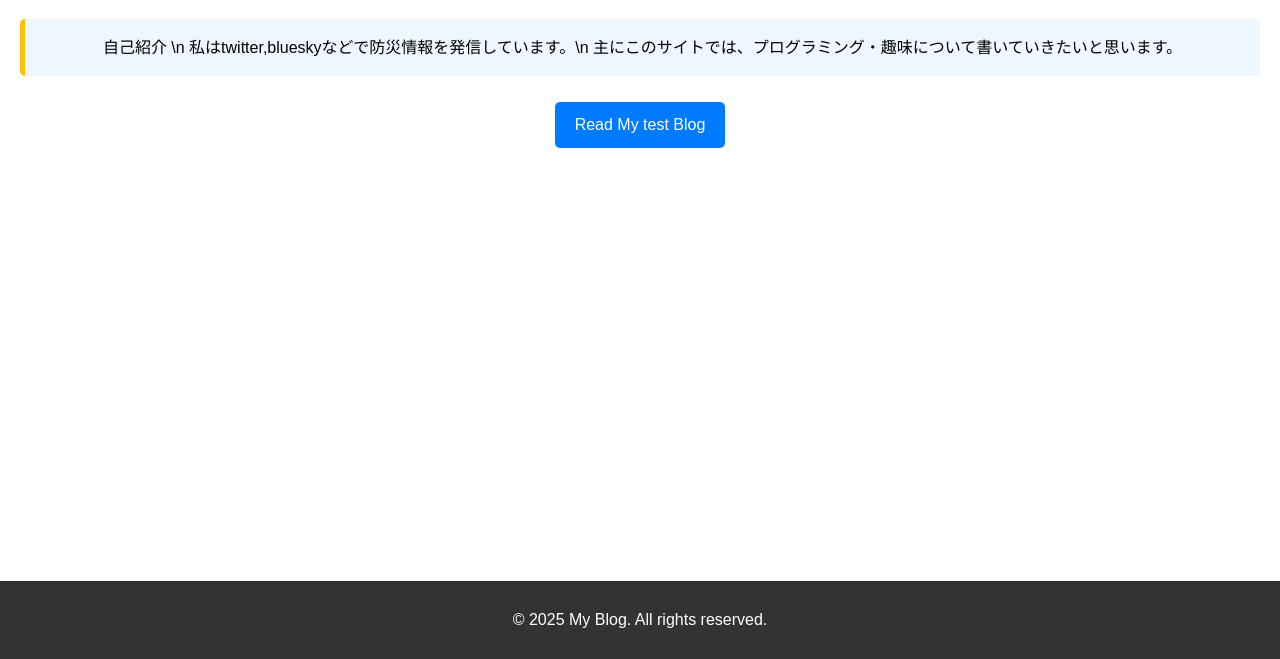
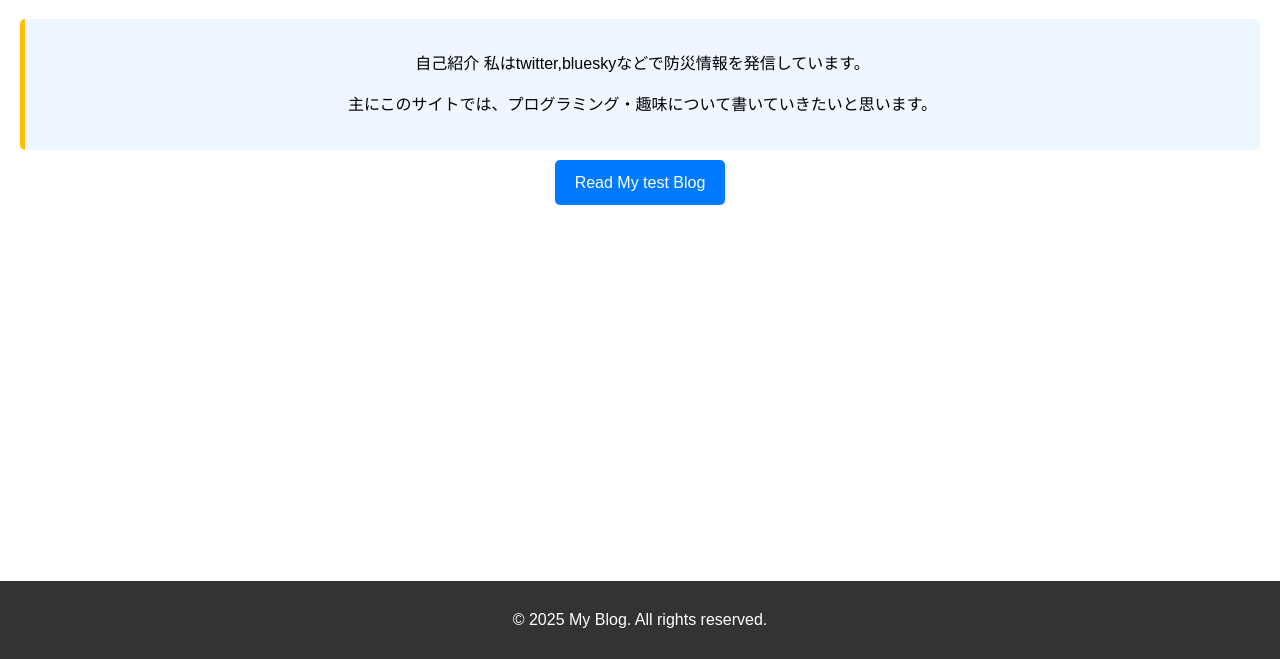
Before and after one commit to Hayato040404/halBlog, a plain HTML site: page index.html in a window 1280 px wide. Shown: the part 141-800 px from the top of the page. Drawn offline with Linux system fonts and the light colour scheme.

Commit message:
Update index.html

```diff
--- a/index.html
+++ b/index.html
@@ -17,8 +17,9 @@
     </header>
     <main>
         <h1>Welcome to My Blog</h1>
-        <p class="highlight">自己紹介 \n 私はtwitter,blueskyなどで防災情報を発信しています。\n 主にこのサイトでは、プログラミング・趣味について書いていきたいと思います。<p>
-
+        <div class = "highlight">
+        <p >自己紹介  私はtwitter,blueskyなどで防災情報を発信しています。</p> <p>主にこのサイトでは、プログラミング・趣味について書いていきたいと思います。</p>
+        </div>
         <a href="blog1.html" class="btn">Read My test Blog</a>
     </main>
     <footer>
```
